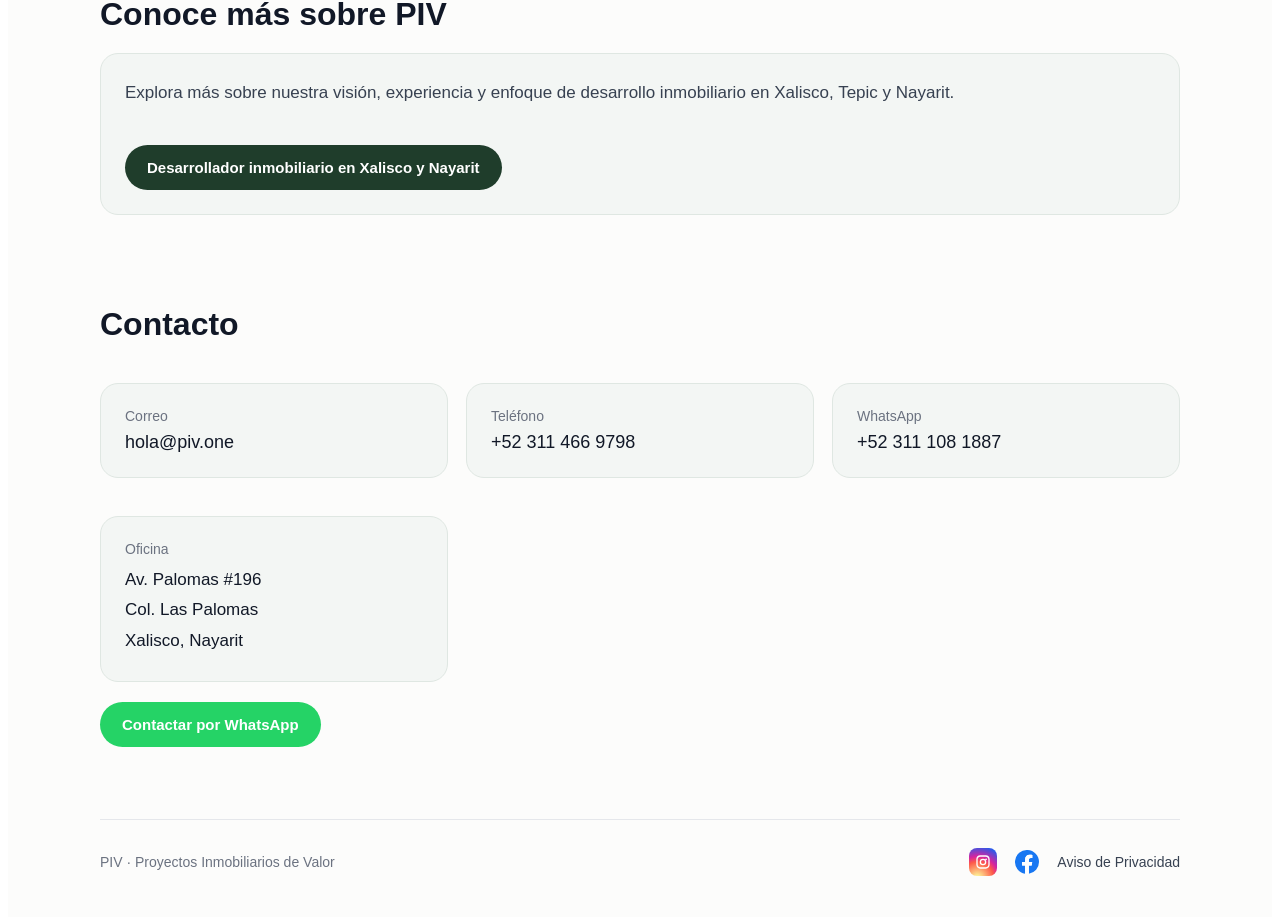
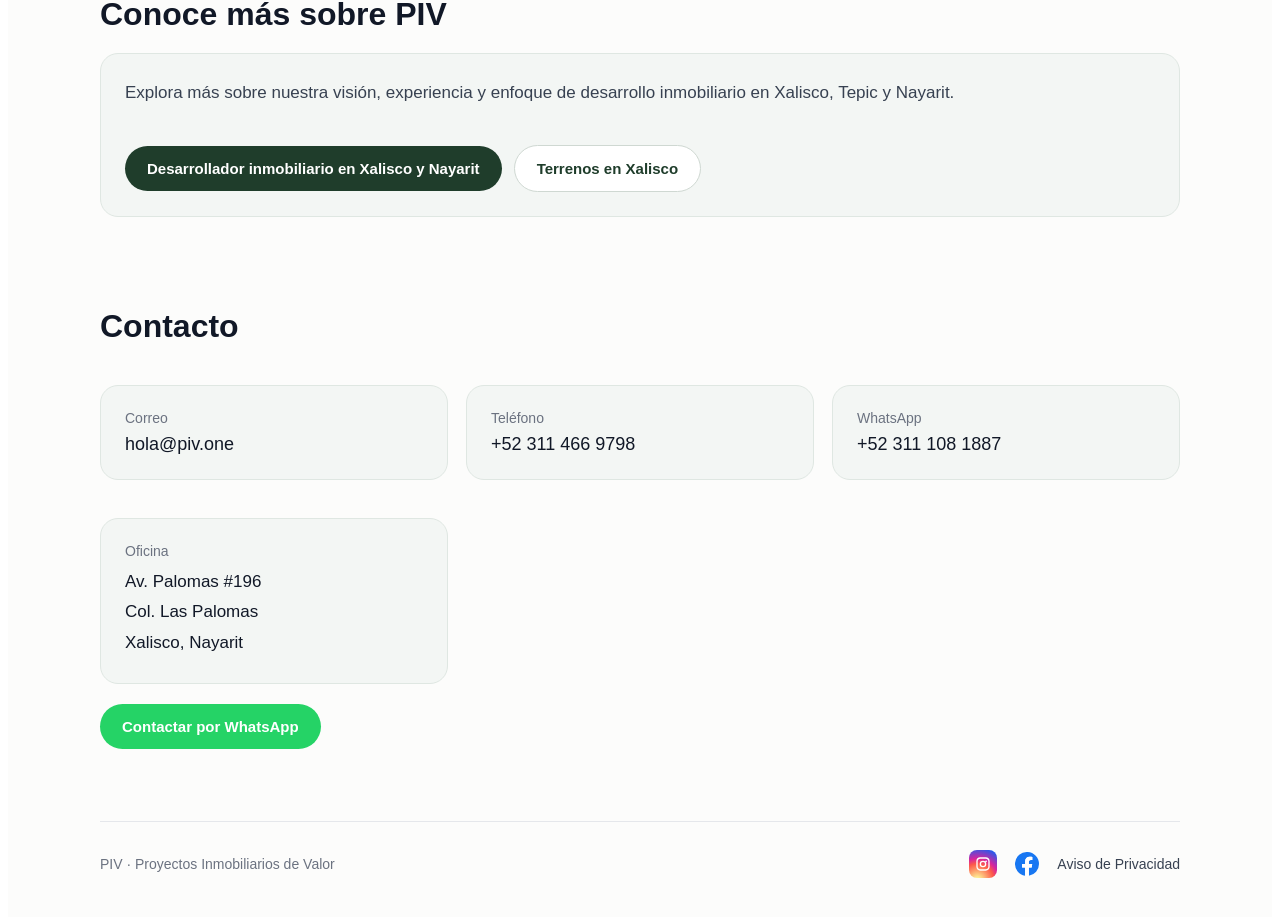
Before and after one commit to PIV1/PIV, a Next.js app: page / in a window 1280 px wide. Shown: the part 2607-3524 px from the top of the page. Built offline with nearby package versions, Linux system fonts and the light colour scheme.

Commit message:
Update index.js

```diff
--- a/pages/index.js
+++ b/pages/index.js
@@ -331,6 +331,10 @@ export default function Home() {
             <a href="/desarrollador-inmobiliario-tepic" style={buttonPrimary}>
               Desarrollador inmobiliario en Xalisco y Nayarit
             </a>
+
+            <a href="/terrenos-en-xalisco" style={buttonSecondary}>
+              Terrenos en Xalisco
+            </a>
           </div>
         </section>
 
```
